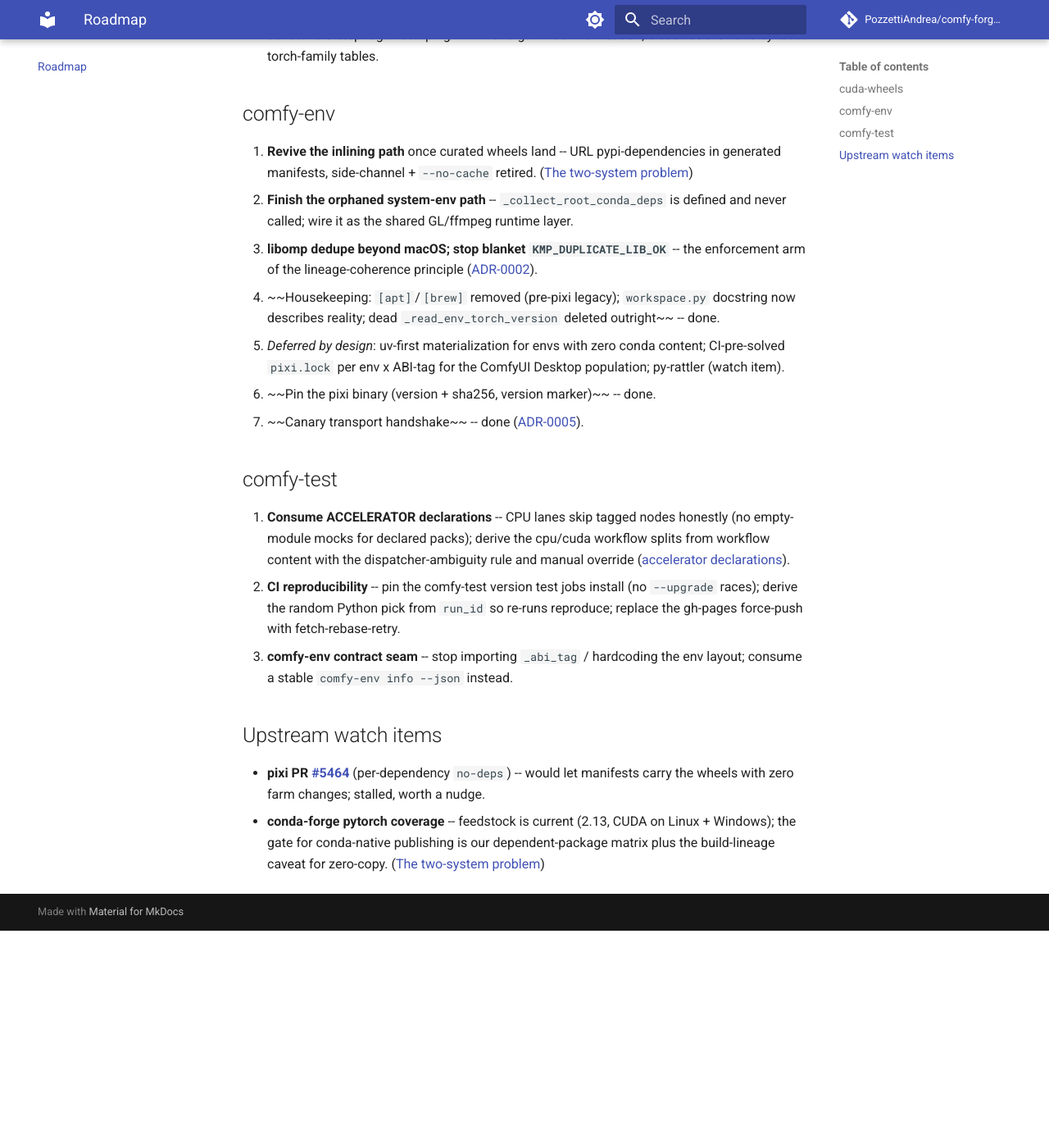
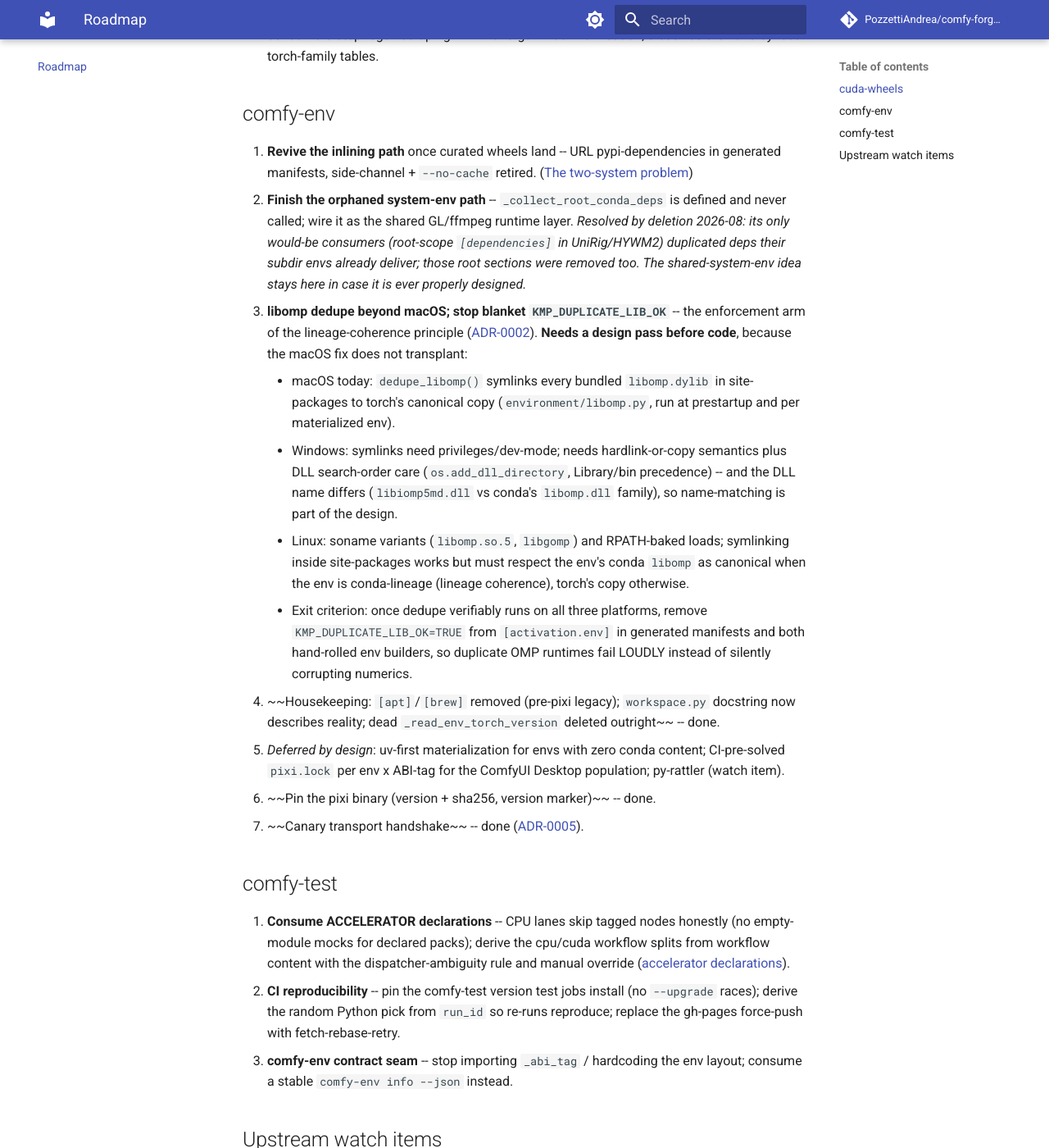
Before and after one commit to Comfy-Forge/comfy-forge-docs, an MkDocs documentation site: the page built from docs/roadmap.md, in a window 1280 px wide and 1400 px high, scrolled down 730 px. Shown: the whole window at 82% size. Built offline with MkDocs 1.6.1 and Material for MkDocs 9.7.7, drawn with Linux system fonts in a browser that asks for light colours; comment, search, counter and statistics services are not loaded; before the commit the page ends 1865 px from its top, so only the background shows below that.

Commit message:
Roadmap: libomp-beyond-macOS annotated as a design task; system-env item resolved by deletion

```diff
--- a/docs/roadmap.md
+++ b/docs/roadmap.md
@@ -36,10 +36,31 @@ stay listed (struck) so the list doubles as a change record.
    ([The two-system problem](comfy-env/two-system-problem.md))
 2. **Finish the orphaned system-env path** -- `_collect_root_conda_deps`
    is defined and never called; wire it as the shared GL/ffmpeg runtime
-   layer.
+   layer. *Resolved by deletion 2026-08: its only would-be consumers
+   (root-scope `[dependencies]` in UniRig/HYWM2) duplicated deps their
+   subdir envs already deliver; those root sections were removed too. The
+   shared-system-env idea stays here in case it is ever properly designed.*
 3. **libomp dedupe beyond macOS; stop blanket `KMP_DUPLICATE_LIB_OK`** --
    the enforcement arm of the lineage-coherence principle
    ([ADR-0002](comfy-env/adr/0002-pixi-as-environment-manager.md)).
+   **Needs a design pass before code**, because the macOS fix does not
+   transplant:
+    - macOS today: `dedupe_libomp()` symlinks every bundled `libomp.dylib`
+      in site-packages to torch's canonical copy (`environment/libomp.py`,
+      run at prestartup and per materialized env).
+    - Windows: symlinks need privileges/dev-mode; needs hardlink-or-copy
+      semantics plus DLL search-order care (`os.add_dll_directory`,
+      Library/bin precedence) -- and the DLL name differs (`libiomp5md.dll`
+      vs conda's `libomp.dll` family), so name-matching is part of the
+      design.
+    - Linux: soname variants (`libomp.so.5`, `libgomp`) and RPATH-baked
+      loads; symlinking inside site-packages works but must respect the
+      env's conda `libomp` as canonical when the env is conda-lineage
+      (lineage coherence), torch's copy otherwise.
+    - Exit criterion: once dedupe verifiably runs on all three platforms,
+      remove `KMP_DUPLICATE_LIB_OK=TRUE` from `[activation.env]` in
+      generated manifests and both hand-rolled env builders, so duplicate
+      OMP runtimes fail LOUDLY instead of silently corrupting numerics.
 4. ~~Housekeeping: `[apt]`/`[brew]` removed (pre-pixi legacy);
    `workspace.py` docstring now describes reality; dead
    `_read_env_torch_version` deleted outright~~ -- done.
```
